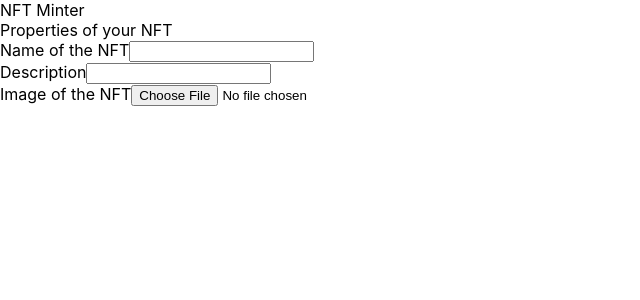
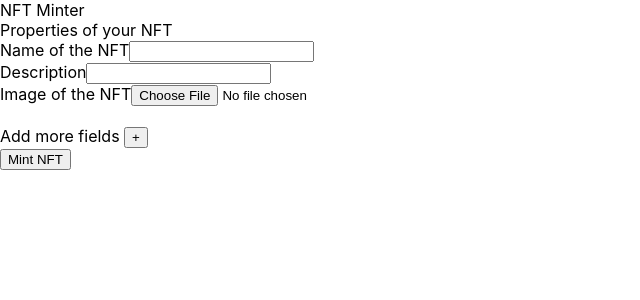
Before and after one commit to yvesbou/nft-minter, a React (Create React App) app: page / in a window 1280 px wide. Shown: the top 300 px of the page, without its empty margins (0-640 px from the left). Built offline with nearby package versions, Linux system fonts and the light colour scheme.

Commit message:
refactored form, added button, fixed typo

```diff
--- /dev/null
+++ b/src/components/AddMoreFields/addMoreFields.js
@@ -0,0 +1,15 @@
+import React, {useState} from "react"
+
+const AddMoreFieldsButton = () =>{
+    const [additionalFields, setAdditionalFields] = useState(0)
+    console.log(additionalFields)
+
+    return (
+        <>
+            <label htmlFor='add more fields'> Add more fields </label>
+            <button onClick={(event)=>{setAdditionalFields(additionalFields+1)}}>+</button>
+        </>
+    )
+}
+
+export default AddMoreFieldsButton;
--- a/src/components/Form/form.js
+++ b/src/components/Form/form.js
@@ -1,5 +1,6 @@
 import React, {useState} from "react"
-import UploadAndDisplayImage from 'components/ImageUplaod/imageUpload';
+import UploadAndDisplayImage from 'components/ImageUpload/imageUpload';
+import AddMoreFieldsButton from "components/AddMoreFields/addMoreFields";
 
 const Form = () => {
 
@@ -13,7 +14,11 @@ const Form = () => {
             <label htmlFor='nftdescription'> Description</label>
             <input type="text" name="nftdescription" id="nftdescription"></input>
             <br></br>
-            <UploadAndDisplayImage/>
+            <UploadAndDisplayImage />
+            <br></br>
+            <AddMoreFieldsButton />
+            <br></br>
+            <input type="submit" value="Mint NFT"></input>
         </form>
     )
 }
```
Also changed, not shown: src/components/ImageUpload/imageUpload.js (renamed from src/components/ImageUplaod/imageUpload.js), 1 other file (tests, documents, lock files or other folders).
